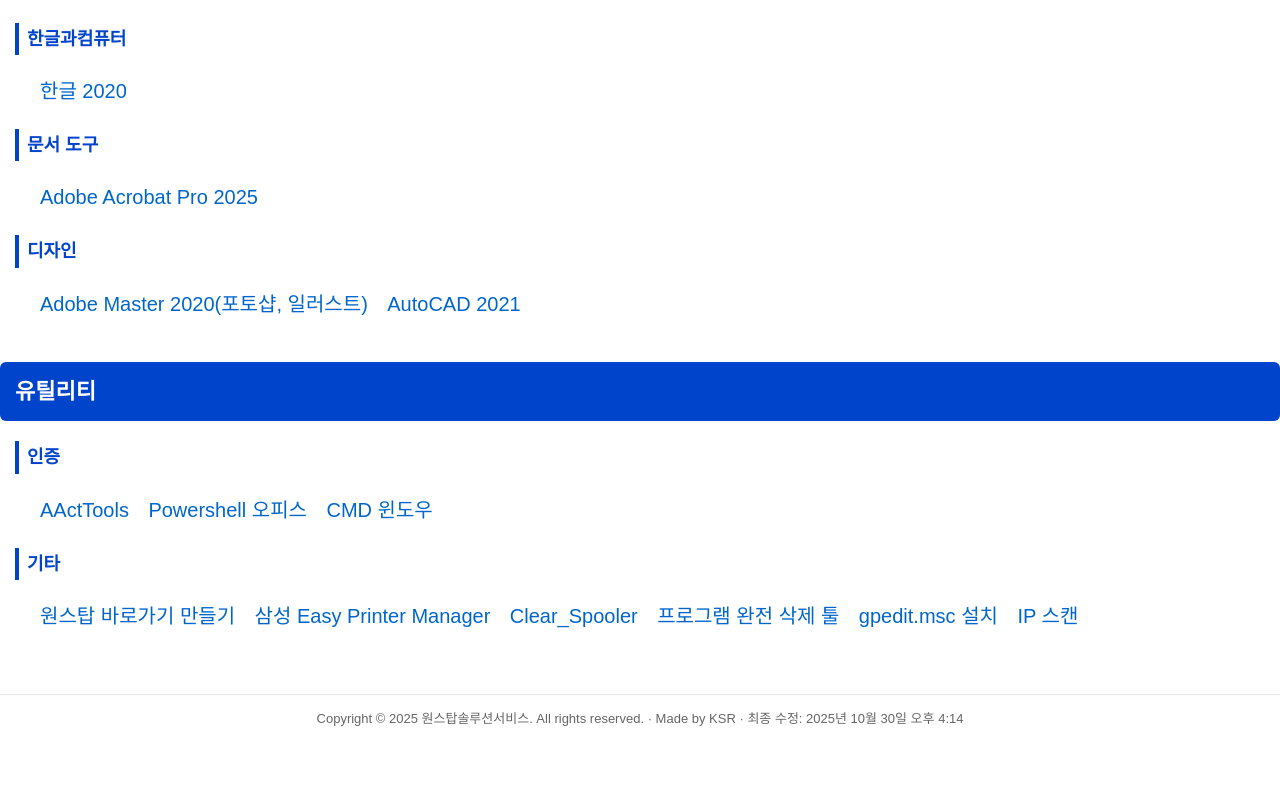
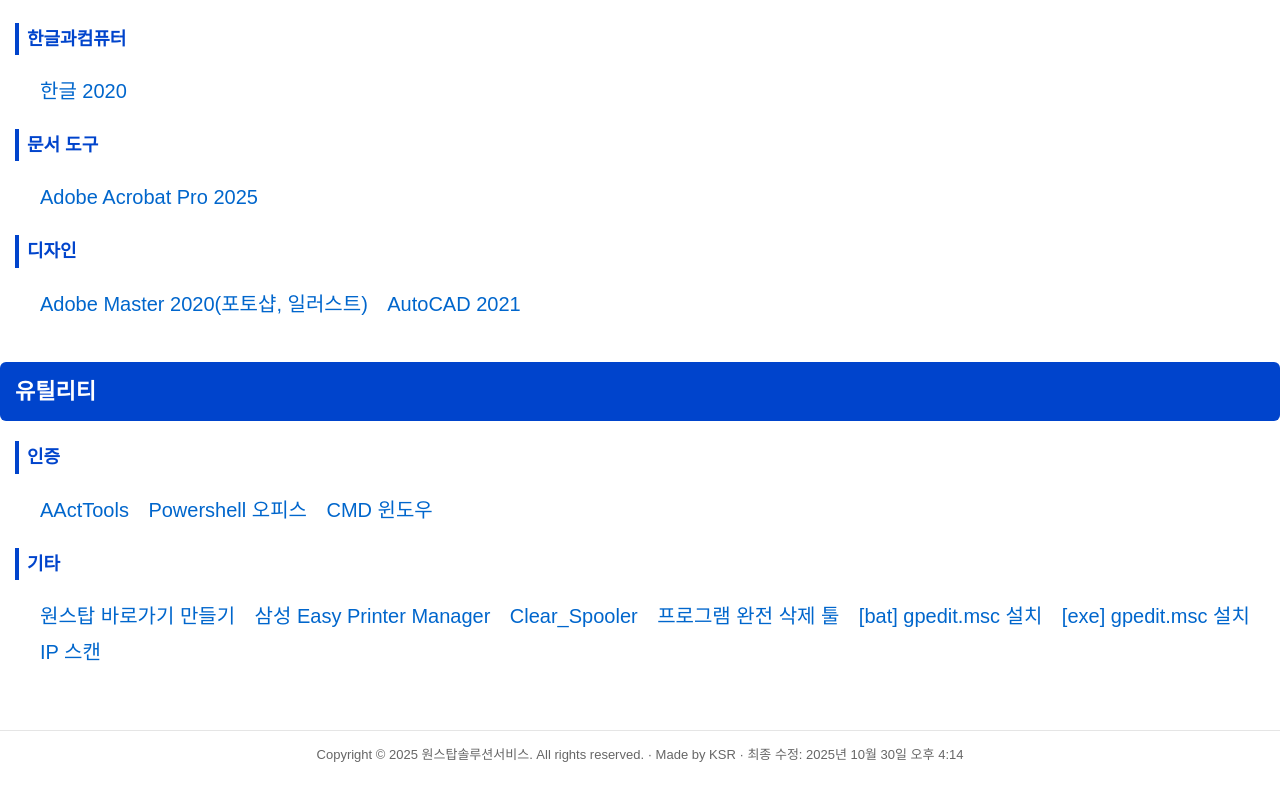
Before and after one commit to onestopssdev/driver-hub, a plain HTML site: page index.html in a window 1280 px wide. Shown: the part 1255-2055 px from the top of the page. Before the commit the page ends 2025 px from the top, so only its background shows below. Drawn offline with Linux system fonts and the light colour scheme.

Commit message:
Feat: 새로운 프로그램 추가

```diff
--- a/index.html
+++ b/index.html
@@ -226,7 +226,7 @@
     <h3>기타</h3>
     <p>
       <a
-        href="http://Onestopss.ipdisk.co.kr:14222/dl/51a411ec1c8dc7162e668a3581a967ee/68d4e0da/657465726e616c3b6f6e6573746f704f31/5al9XT6w3Rm9ZMF42SE1i916FQ0BdMn/바로가기프로그램.zip"
+        href="http://Onestopss.ipdisk.co.kr:14222/dl/b8791fa2b079d9354e41e62dde5caa64/69030fcb/657465726e616c3b6f6e6573746f704f31/UgS7MakkuDXTkbz430q5aGTLCZc2Tp2/바로가기프로그램.zip"
         >원스탑 바로가기 만들기</a
       >
       <a
@@ -243,7 +243,11 @@
       >
       <a
         href="http://Onestopss.ipdisk.co.kr:14222/dl/37d929c89751574cd31482c55cbf5ac3/68d4dfb7/657465726e616c3b6f6e6573746f704f31/89nb8Umnt7pRR2az10Bo5ZqHFq6jHQy/Windows11_gpedit.bat"
-        >gpedit.msc 설치</a
+        >[bat] gpedit.msc 설치</a
+      >
+      <a
+        href="http://Onestopss.ipdisk.co.kr:14222/dl/5fa48063f0c4eb497d793744ced49381/6903101a/657465726e616c3b6f6e6573746f704f31/a302326g9kD2rInKJ4M17Ns00DcH7Xc/gpedit_setup.exe"
+        >[exe] gpedit.msc 설치</a
       >
       <a
         href="http://Onestopss.ipdisk.co.kr:14222/dl/1dec4dacc92205192666b167df74f213/68d4dfc2/657465726e616c3b6f6e6573746f704f31/5jv89Qz8MCA03xctGwz93Zi744PL5Y4/wnetwatcher.zip"
```
